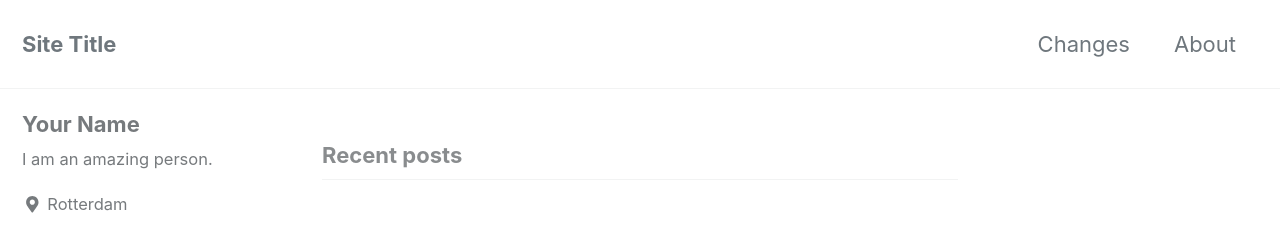
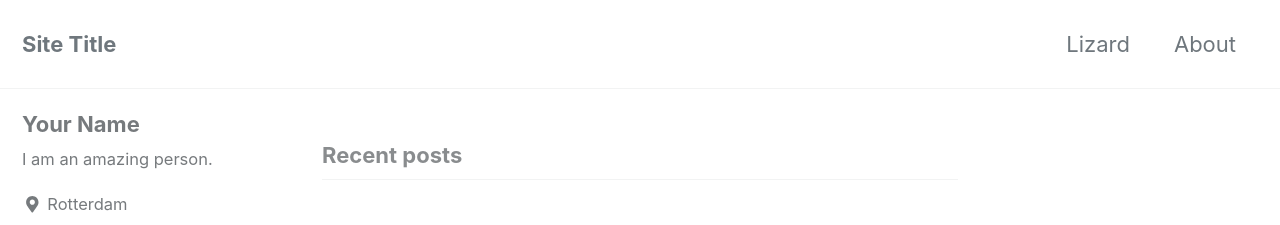
Before and after one commit to tomberdowski/tomberdowski.github.io, a Jekyll site: the page built from index.html, in a window 1280 px wide and 900 px high. Shown: the top 225 px of the window. Built offline with Jekyll 4.4.1, drawn with Linux system fonts in a browser that asks for light colours; cached includes are drawn as plain includes; nearby versions of some CDN libraries; the list of posts is cut into pages by our own code.

Commit message:
Update navigation.yml

```diff
--- a/_data/navigation.yml
+++ b/_data/navigation.yml
@@ -1,6 +1,6 @@
 # main links
 main:
-  - title: "Changes"
+  - title: "Lizard"
     url: https://mmistakes.github.io/minimal-mistakes/docs/quick-start-guide/
   - title: "About"
     url: /about/
```
